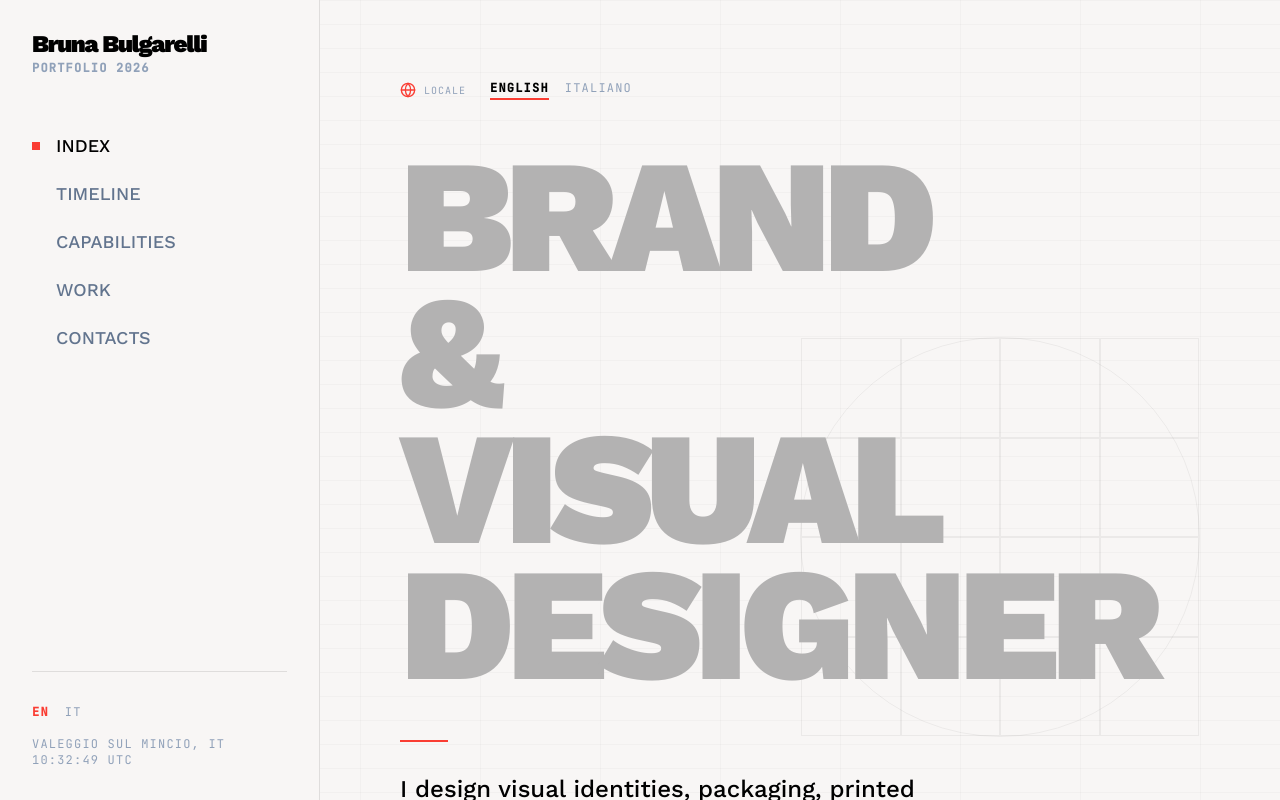
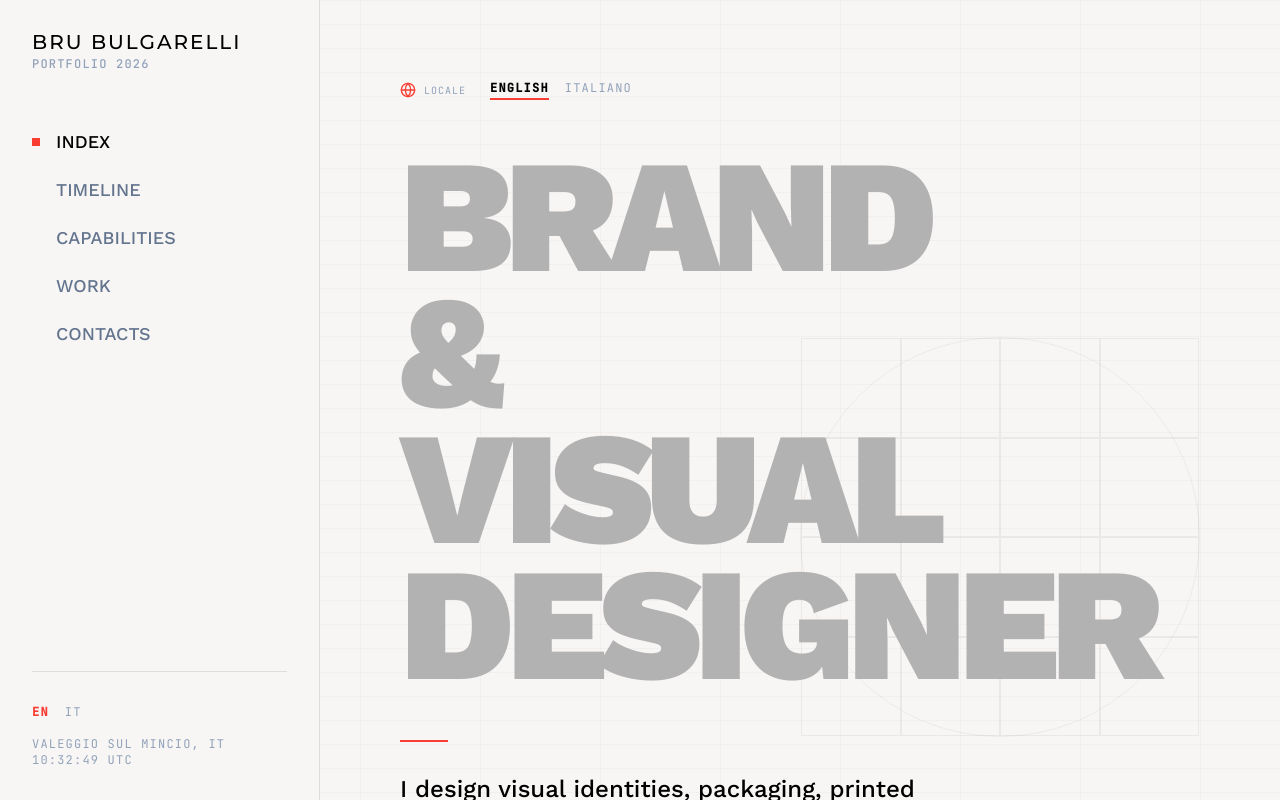
Before and after one commit to pizzeghellaa-sudo/bru_portfolio, a React (Vite) app: page / in a window 1280 px wide. Built offline with nearby package versions, Linux system fonts and the light colour scheme.

Commit message:
feat: Update branding to BRU BULGARELLI
Refactors the portfolio's branding elements to use the new "BRU BULGARELLI" moniker, including metadata, typography, and translation keys. This change aligns the application with the updated brand identity.

```diff
--- a/metadata.json
+++ b/metadata.json
@@ -1,5 +1,5 @@
 {
-  "name": "Bruna Bulgarelli Portfolio",
+  "name": "BRU BULGARELLI Portfolio",
   "description": "A Swiss-style minimalist portfolio for a Brand & Visual Designer.",
   "requestFramePermissions": []
 }
--- a/src/App.tsx
+++ b/src/App.tsx
@@ -51,8 +51,8 @@ export default function App() {
       <aside className="hidden md:flex flex-col justify-between w-[320px] h-full border-r border-ink/10 bg-background-light z-20 relative">
         <div className="p-8 flex flex-col gap-12">
           <div>
-            <h1 className="text-2xl font-black tracking-tighter leading-none text-ink">
-              Bruna Bulgarelli<br />
+            <h1 className="text-xl font-medium tracking-[0.1em] leading-none text-ink uppercase font-montserrat">
+              BRU BULGARELLI<br />
               <span className="text-xs font-mono text-slate-400 tracking-widest mt-1 block">PORTFOLIO 2026</span>
             </h1>
           </div>
@@ -100,7 +100,7 @@ export default function App() {
       <main className="flex-1 h-full overflow-y-auto no-scrollbar relative z-10">
         {/* Mobile Header */}
         <div className="md:hidden flex justify-between items-center p-6 border-b border-ink/10 bg-background-light sticky top-0 z-30">
-          <h1 className="text-xl font-black tracking-tighter">Bruna Bulgarelli</h1>
+          <h1 className="text-lg font-medium tracking-[0.1em] uppercase font-montserrat">BRU BULGARELLI</h1>
           <div className="flex items-center gap-4">
             <button
               onClick={() => setLanguage(language === 'EN' ? 'IT' : 'EN')}
@@ -502,8 +502,8 @@ function SignalSection({ language }: { language: Language }) {
           />
         </div>
         <div>
-          <h2 className="text-4xl md:text-6xl lg:text-7xl font-black tracking-tighter leading-none text-ink">
-            Bruna Bulgarelli
+          <h2 className="text-3xl md:text-5xl lg:text-3xl font-medium tracking-[0.1em] leading-none text-ink uppercase font-montserrat">
+            BRU BULGARELLI
           </h2>
           <div className="mt-8 font-mono text-xs text-slate-400 uppercase tracking-widest space-y-1">
             <p>{t.availability}</p>
--- a/src/index.css
+++ b/src/index.css
@@ -1,9 +1,10 @@
-@import url('https://fonts.googleapis.com/css2?family=Work+Sans:wght@300;400;500;600;700;900&family=JetBrains+Mono:wght@400;500&display=swap');
+@import url('https://fonts.googleapis.com/css2?family=Work+Sans:wght@300;400;500;600;700;900&family=JetBrains+Mono:wght@400;500&family=Montserrat:wght@400;500;600;700;900&display=swap');
 @import "tailwindcss";
 
 @theme {
   --font-display: "Work Sans", ui-sans-serif, system-ui, sans-serif;
   --font-mono: "JetBrains Mono", ui-monospace, SFMono-Regular, monospace;
+  --font-montserrat: "Montserrat", sans-serif;
 
   --color-primary: #fa3d33;
   --color-background-light: #f8f6f5;
--- a/src/translations.ts
+++ b/src/translations.ts
@@ -49,7 +49,7 @@ export const TRANSLATIONS = {
     signal: {
       availability: 'AVAILABLE FOR NEW OPPORTUNITIES.',
       responseTime: 'RESPONSE TIME: < 24HRS.',
-      footer: '© 2024 Bruna Bulgarelli.\nALL RIGHTS RESERVED.',
+      footer: '© 2024 BRU BULGARELLI.\nALL RIGHTS RESERVED.',
       builtWith: 'BUILT WITH LOGIC',
       categories: {
         NETWORK: 'NETWORK',
@@ -109,7 +109,7 @@ export const TRANSLATIONS = {
     signal: {
       availability: 'DISPONIBILE PER NUOVE OPPORTUNITÀ.',
       responseTime: 'TEMPO DI RISPOSTA: < 24ORE.',
-      footer: '© 2024 Bruna Bulgarelli.\nTUTTI I DIRITTI RISERVATI.',
+      footer: '© 2024 BRU BULGARELLI.\nTUTTI I DIRITTI RISERVATI.',
       builtWith: 'COSTRUITO CON LOGICA',
       categories: {
         NETWORK: 'RETE',
```
Also changed, not shown: 2 other files (tests, documents, lock files or other folders).
